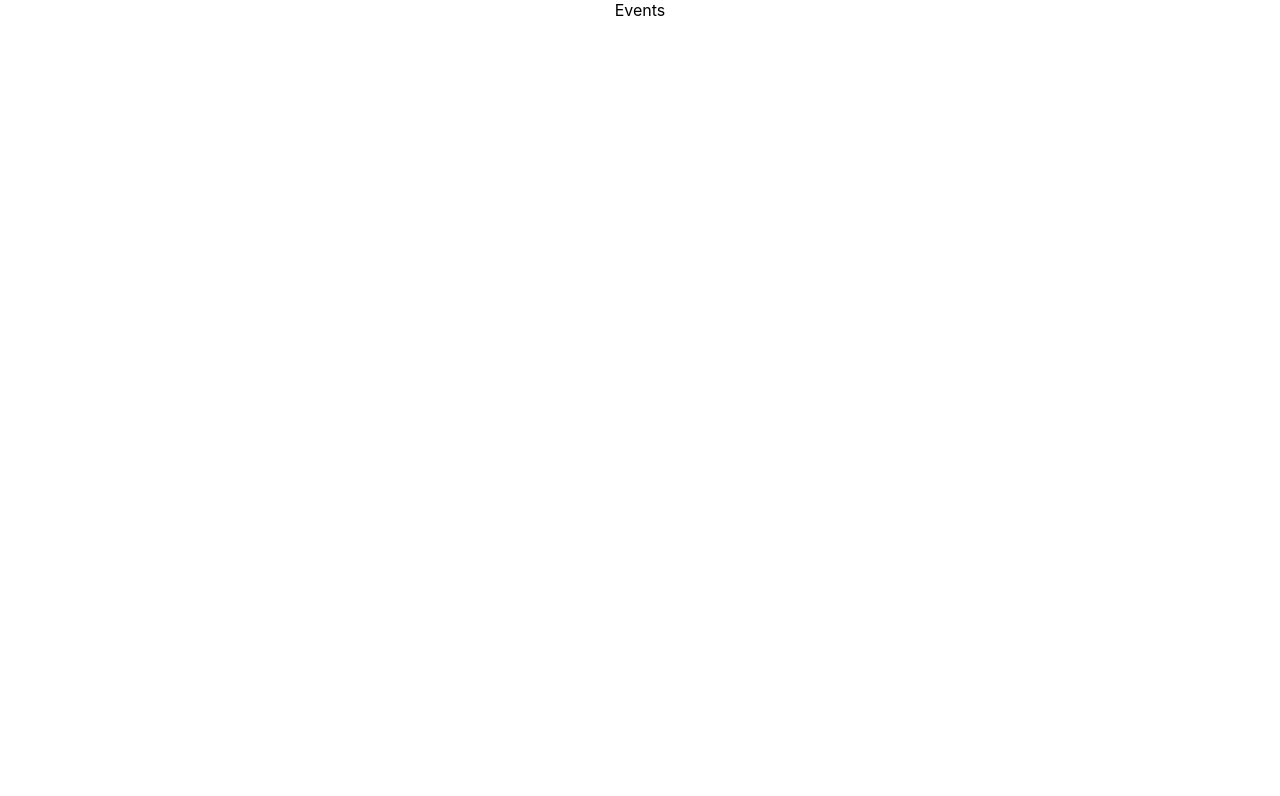
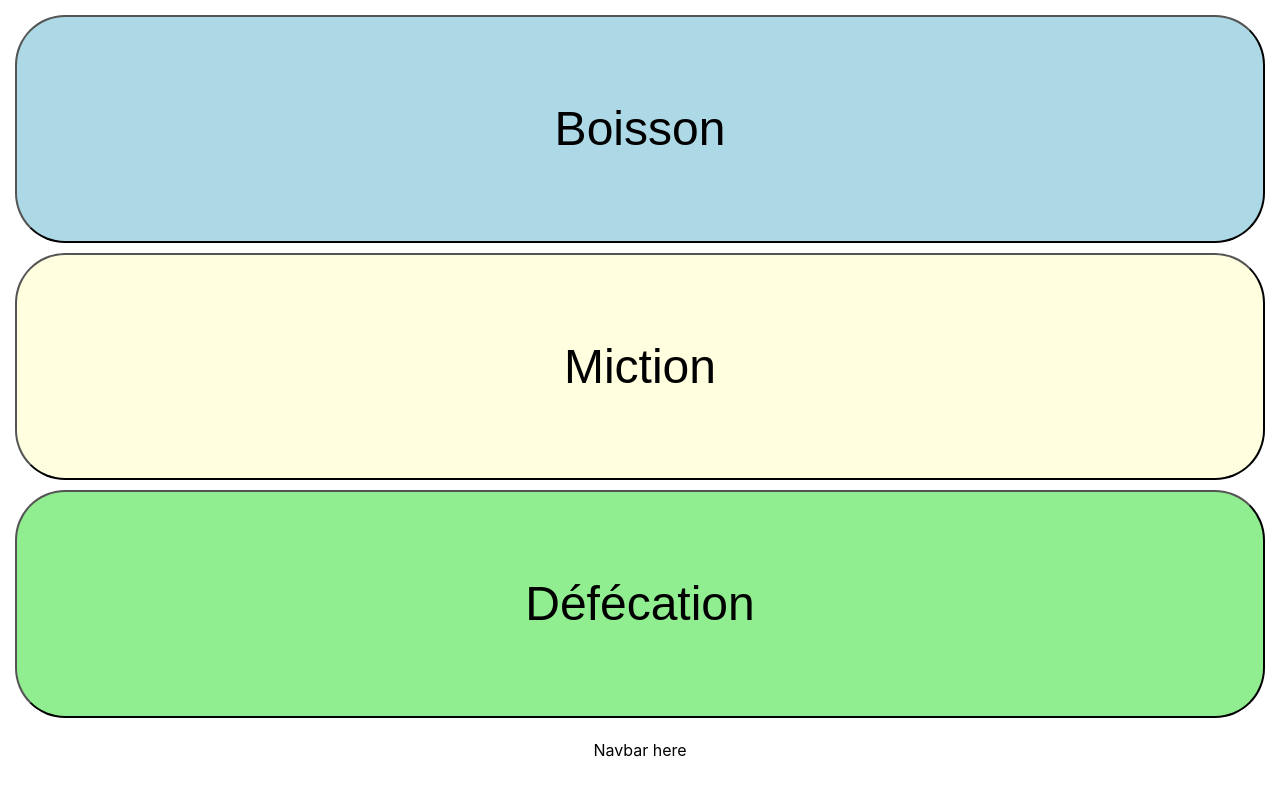
Before and after one commit to FlorianGardy/up-day-mobile, a React (Create React App) app: page /events in a window 1280 px wide. Shown: the top 796 px of the page. Built offline with nearby package versions, Linux system fonts and the light colour scheme.

Commit message:
Created Events page Created EventButton component Added 3 EventButton in Events page Created empty Navbar component (for testing purpose)

```diff
--- /dev/null
+++ b/src/components/EventButton.jsx
@@ -0,0 +1,31 @@
+import React from "react";
+import PropTypes from "prop-types";
+
+const EventButton = ({ text, onClick, backgroundColor }) => {
+  // Component style
+  const style = {
+    button: {
+      margin: "5px",
+      borderRadius: "50px",
+      backgroundSize: "cover",
+      fontSize: "3em",
+      color: "black",
+      backgroundColor: backgroundColor
+    }
+  };
+
+  // Render
+  return (
+    <button style={style.button} onClick={() => onClick()}>
+      {text}
+    </button>
+  );
+};
+
+EventButton.propTypes = {
+  text: PropTypes.string.isRequired,
+  onClick: PropTypes.func.isRequired,
+  backgroundColor: PropTypes.string.isRequired
+};
+
+export default EventButton;
--- /dev/null
+++ b/src/components/Navbar.jsx
@@ -0,0 +1,7 @@
+import React from "react";
+
+function Navbar() {
+  return <div>Navbar here</div>;
+}
+
+export default Navbar;
--- a/src/pages/Events.page.jsx
+++ b/src/pages/Events.page.jsx
@@ -1,7 +1,63 @@
-import React from "react";
+import React, { useState } from "react";
+import EventButton from "../components/EventButton.jsx";
+import Navbar from "../components/Navbar.jsx";
+import { Redirect } from "react-router-dom";
 
-function Events() {
-  return <div>Events</div>;
-}
+const Events = () => {
+  // Component style
+  const style = {
+    groupButton: {
+      padding: "10px",
+      height: "90vh",
+      display: "grid",
+      gridTemplateRows: "33% 33% 33%"
+    }
+  };
+
+  // State definition
+  const [shouldRedirect, setShouldRedirect] = useState(false);
+  const [nextPath, setNextPath] = useState("/events/");
+
+  // Handler functions
+  const handleClick = eventType => {
+    if (eventType === "Boisson") {
+      setNextPath(nextPath + "drink");
+      setShouldRedirect(true);
+    } else if (eventType === "Miction") {
+      setNextPath(nextPath + "urination");
+      setShouldRedirect(true);
+    } else if (eventType === "Défécation") {
+      setNextPath(nextPath + "defecation");
+      setShouldRedirect(true);
+    }
+  };
+
+  // Render
+  return (
+    <div>
+      {shouldRedirect && <Redirect to={nextPath} />}
+      <div>
+        <div style={style.groupButton}>
+          <EventButton
+            text="Boisson"
+            onClick={() => handleClick("Boisson")}
+            backgroundColor="lightblue"
+          />
+          <EventButton
+            text="Miction"
+            onClick={() => handleClick("Miction")}
+            backgroundColor="lightyellow"
+          />
+          <EventButton
+            text="Défécation"
+            onClick={() => handleClick("Défécation")}
+            backgroundColor="lightgreen"
+          />
+        </div>
+        <Navbar />
+      </div>
+    </div>
+  );
+};
 
 export default Events;
```
